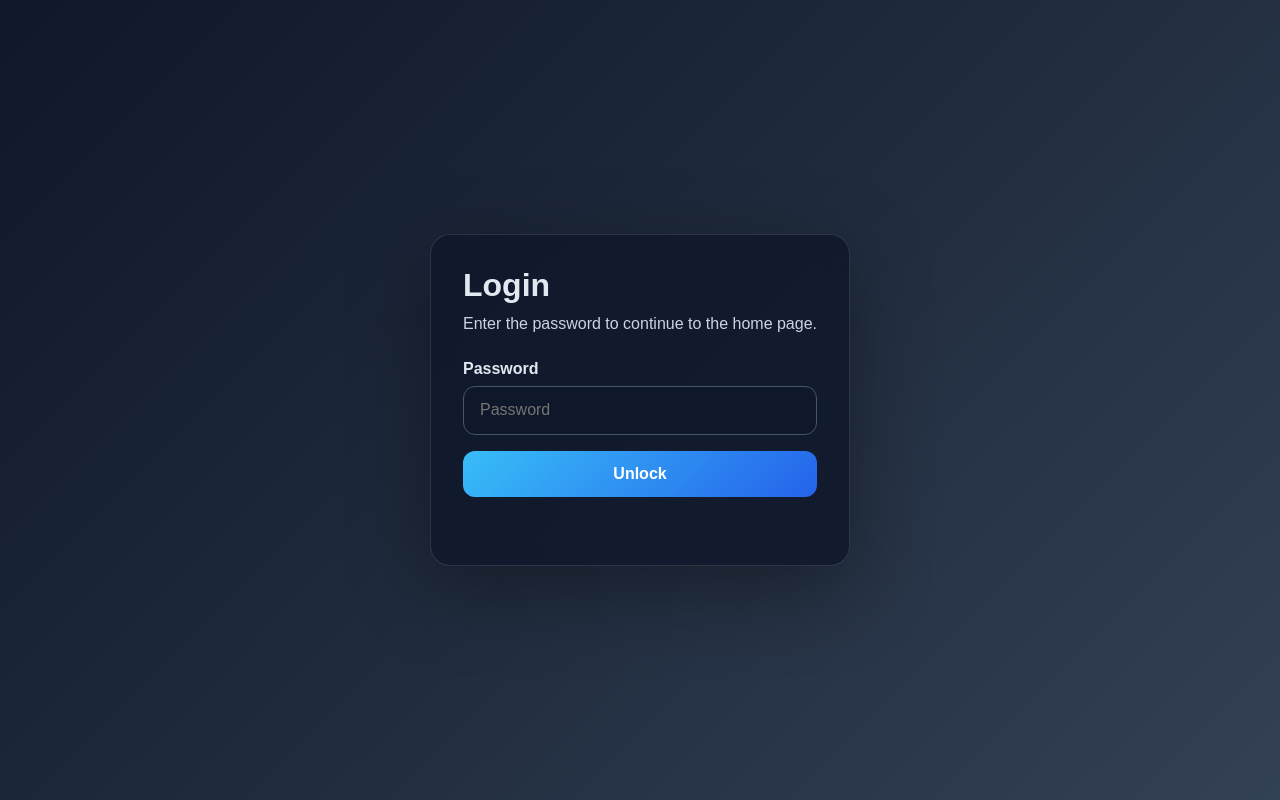
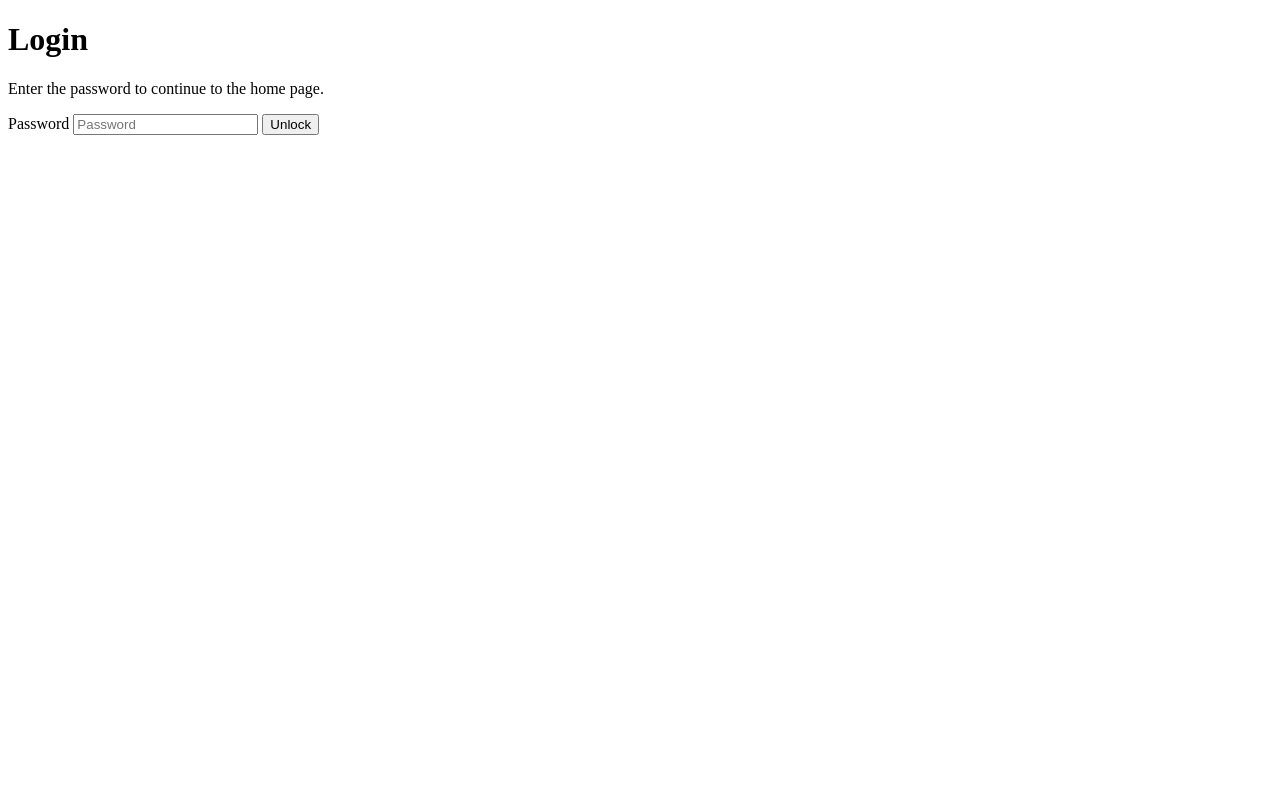
Before and after one commit to MarwinxxD/puzzleWebsite, a Django app: page / in a window 1280 px wide. Run offline with Django 5.2, Linux system fonts and the light colour scheme.

Commit message:
removed ueseless stuff

```diff
--- a/templates/login.html
+++ b/templates/login.html
@@ -5,89 +5,6 @@
 		<meta charset="UTF-8" />
 		<meta name="viewport" content="width=device-width, initial-scale=1.0" />
 		<title>Login</title>
-		<style>
-			* {
-				box-sizing: border-box;
-			}
-
-			body {
-				margin: 0;
-				min-height: 100vh;
-				display: grid;
-				place-items: center;
-				font-family: Arial, Helvetica, sans-serif;
-				background: linear-gradient(135deg, #0f172a, #1e293b 45%, #334155);
-				color: #e2e8f0;
-				padding: 1.5rem;
-			}
-
-			.card {
-				width: min(100%, 420px);
-				padding: 2rem;
-				border-radius: 20px;
-				background: rgba(15, 23, 42, 0.82);
-				border: 1px solid rgba(148, 163, 184, 0.2);
-				box-shadow: 0 24px 80px rgba(0, 0, 0, 0.35);
-				backdrop-filter: blur(12px);
-			}
-
-			h1 {
-				margin: 0 0 0.5rem;
-				font-size: 2rem;
-			}
-
-			p {
-				margin: 0 0 1.5rem;
-				color: #cbd5e1;
-				line-height: 1.5;
-			}
-
-			label {
-				display: block;
-				margin-bottom: 0.5rem;
-				font-weight: 700;
-			}
-
-			input {
-				width: 100%;
-				padding: 0.9rem 1rem;
-				border-radius: 12px;
-				border: 1px solid #475569;
-				background: #0f172a;
-				color: #f8fafc;
-				font-size: 1rem;
-				outline: none;
-			}
-
-			input:focus {
-				border-color: #38bdf8;
-				box-shadow: 0 0 0 3px rgba(56, 189, 248, 0.2);
-			}
-
-			button {
-				width: 100%;
-				margin-top: 1rem;
-				padding: 0.9rem 1rem;
-				border: 0;
-				border-radius: 12px;
-				background: linear-gradient(135deg, #38bdf8, #2563eb);
-				color: white;
-				font-size: 1rem;
-				font-weight: 700;
-				cursor: pointer;
-			}
-
-			button:hover {
-				filter: brightness(1.05);
-			}
-
-			.message {
-				min-height: 1.25rem;
-				margin-top: 1rem;
-				color: #fca5a5;
-				font-weight: 700;
-			}
-		</style>
 	</head>
 	<body>
 		<main class="card">
```
